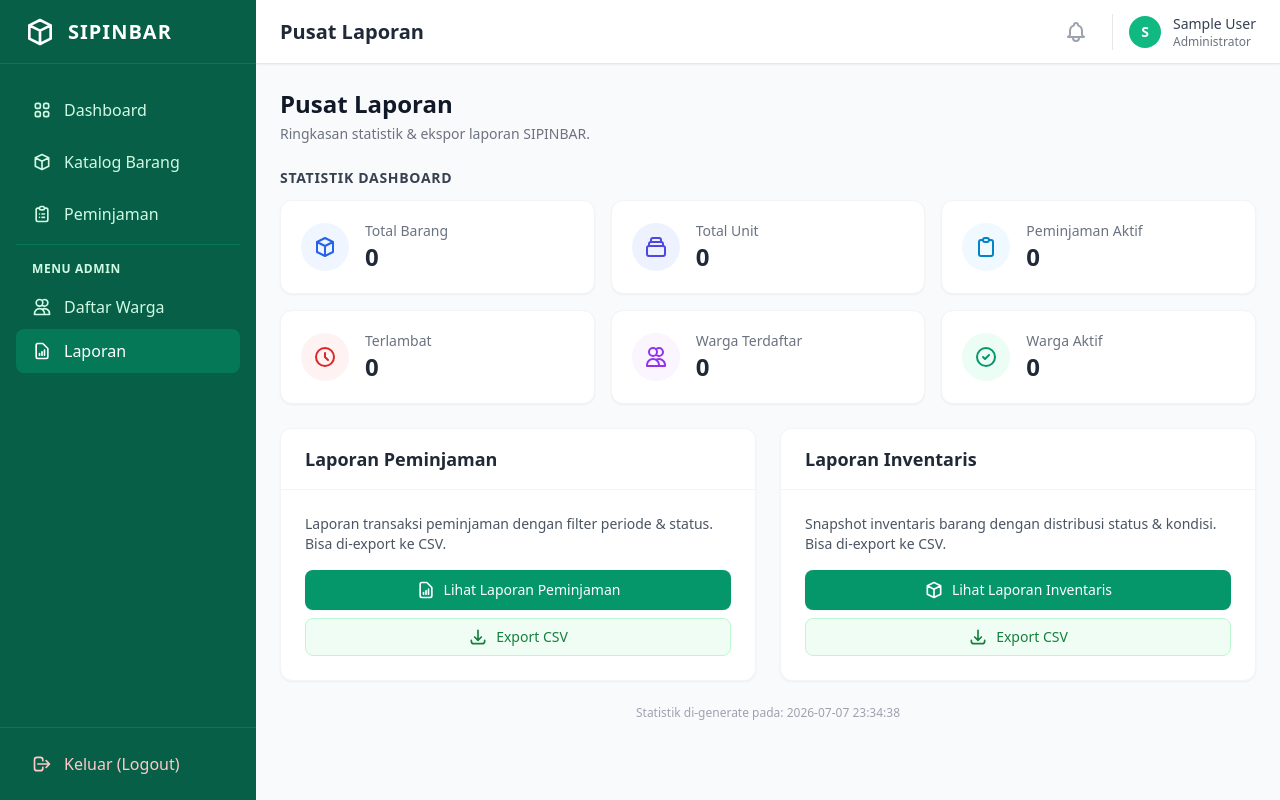
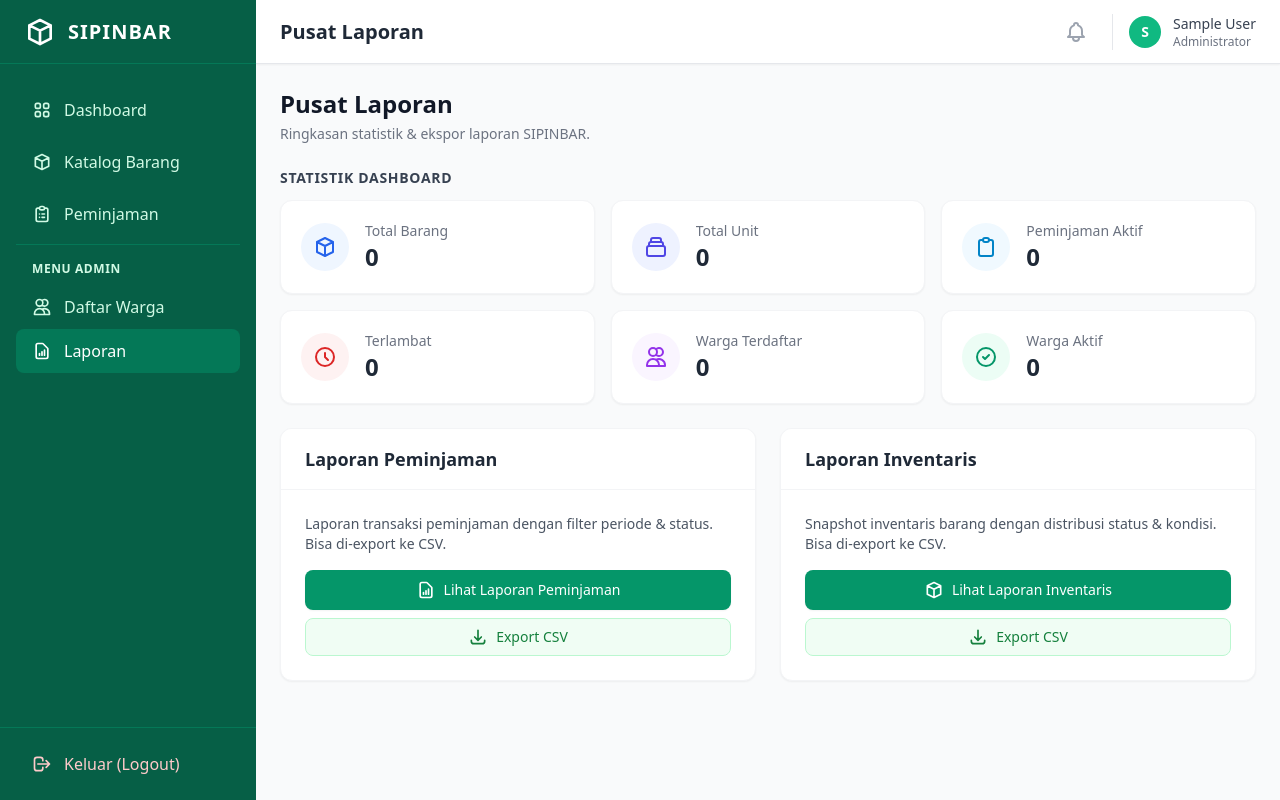
Before and after one commit to XsafiD/sipinbar, a Flask app: page /laporan/ in a window 1280 px wide. Run offline with Flask 3, Linux system fonts and the light colour scheme; the visitor is signed in with stand-in values (Sample User, id 1); data that the repository does not hold is empty; some libraries are stand-ins or nearby versions.

Commit message:
2026-07-08 - Hapus timestamp "di-generate" di laporan (Isu #2 MAJOR)
Hapus blok "Statistik di-generate pada: {{ statistik.generated_at }}"
di templates/laporan/index.html:96-99. Frasa "di-generate" + timestamp
presisi-detik (UTC tanpa label zona waktu) berkesan debug info / output
mesin, bukan UI production — dikeluhkan user ("AI banget").

Statistik dashboard bersifat real-time (dihitung per request), jadi
tidak ada nilai "timestamp generated" yang berguna untuk user. Opsi A
dari review UI (hapus blok sepenuhnya).

Field generated_at di service/model tidak diubah: field di model
(LaporanPeminjaman/Inventaris) adalah persisted DB column untuk
audit/export, dan 2 test masih meng-assert keberadaannya.

Verifikasi: Flask test client GET /laporan/ — teks "di-generate",
"Statistik di", "generated_at" tidak ada di rendered HTML; halaman
tetap 200 + konten "Pusat Laporan" utuh. pytest 244/244 lulus.

Refs: docs-sipinbar/review-ui-v1.0.0-rc-sipinbar.md §3 (Isu #2)

Co-Authored-By: Claude <noreply@anthropic.com>

```diff
--- a/templates/laporan/index.html
+++ b/templates/laporan/index.html
@@ -93,8 +93,4 @@
   {% endcall %}
 </div>
 
-{# ── Info generated at #}
-<div class="mt-6 text-center text-xs text-gray-400">
-  Statistik di-generate pada: {{ statistik.generated_at[:19] | replace('T', ' ') if statistik.generated_at else '-' }}
-</div>
 {% endblock %}
```
